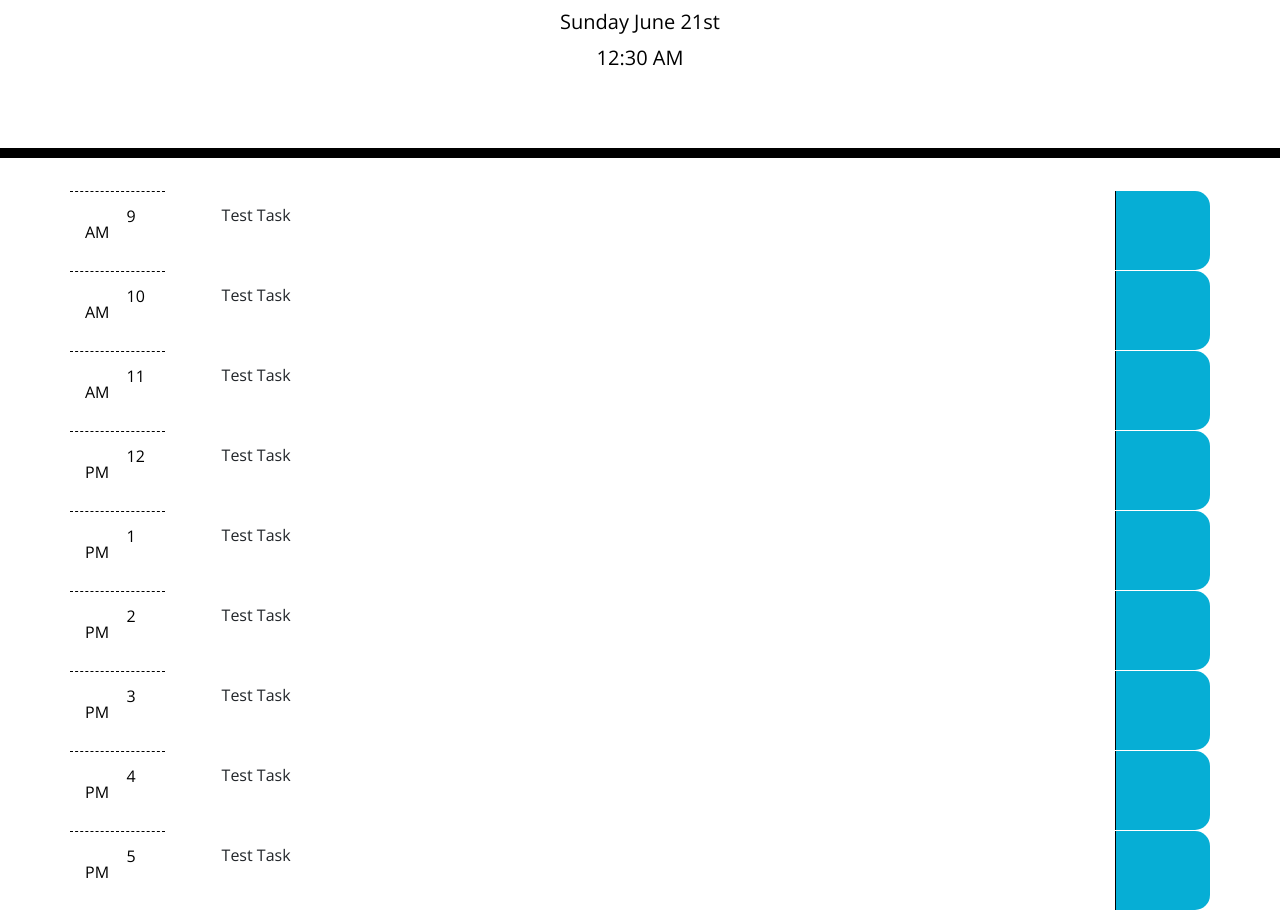
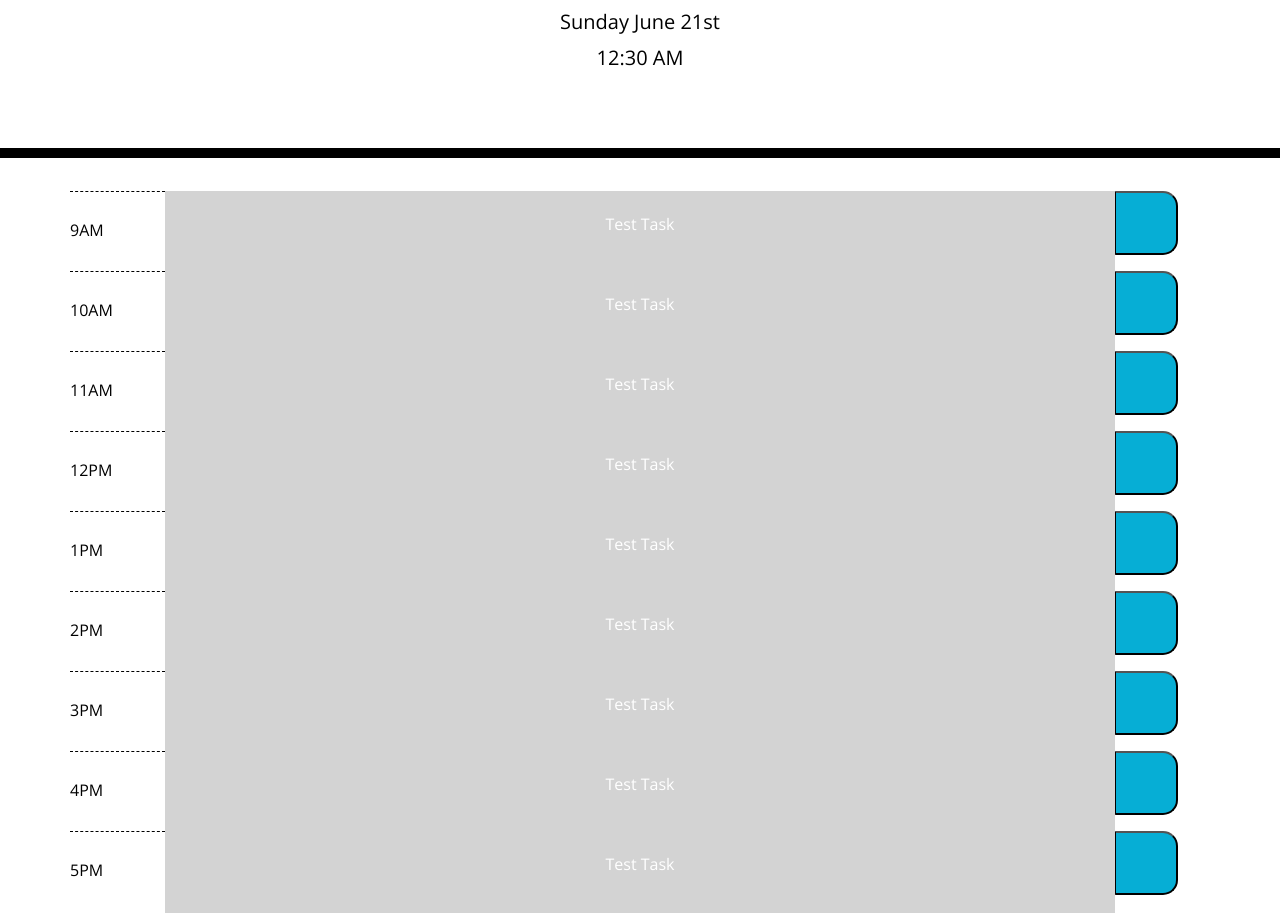
Before and after one commit to josephptflanagan/200621-Work-Day-Scheduler, a plain HTML site: page index.html in a window 1280 px wide. Shown: the part 182-1095 px from the top of the page. Drawn offline with nearby package versions, Linux system fonts and the light colour scheme; a web font is replaced by a local one.

Commit message:
dynamic task boxes added

```diff
--- a/assets/css/style.css
+++ b/assets/css/style.css
@@ -10,7 +10,13 @@ textarea{
   resize: none;
   color: #000000;
   border-left: 1px solid black;
-  padding: 10px;
+  padding: 25px;
+  margin: auto;
+}
+
+p{
+  margin-top: auto;
+  text-align: center;
 }
 
 .jumbotron {
@@ -26,6 +32,7 @@ textarea{
 }
 
 .description{
+  padding: 25px;
   white-space: pre-wrap;
 }
 
@@ -44,6 +51,7 @@ textarea{
   background-color: #ffffff;
   color: #000000;
   border-top: 1px dashed #000000;
+  padding: 30px;
 }
 
 .past {
@@ -68,9 +76,18 @@ textarea{
   background-color: #06AED5;
   color: white;
   text-align: center;
+  background-size: auto;
+  margin-top:auto;
+  margin-left:0px;
+  padding: 30px 30px 30px 30px;
 }
 
 .saveBtn i:hover {
   font-size: 20px;
   transition: all .3s ease-in-out;
 }
+
+.col-1 {
+  padding-left: 0px !important;
+  padding-right: 0px !important;
+}
--- a/assets/js/script.js
+++ b/assets/js/script.js
@@ -1,11 +1,94 @@
-var currentDay = document.getElementById("currentDay");
-var currentTime = document.getElementById("currentTime");
-$(currentTime).text("");
+var tasks = {};
+var hours=["9AM", "10AM", "11AM", "12PM", "1PM", "2PM", "3PM", "4PM", "5PM"];
+
+$("#currentDay").text(moment().format('dddd MMMM Do'));
 
 
-$(currentDay).text(moment().format('dddd MMMM Do'));
+var colorUpdater = function(time){
+    var hour = parseInt((time.split(":"))[0]) + 3;
+    for(var i = 0; i<hours.length;i++){
+        var currentTask =  $("#task-"+i).parent();
+       if(i < hour){
+        currentTask.removeClass("present")
+        currentTask.removeClass("future")
+        currentTask.addClass("past")
+       }
+       else if(i== hour){
+        currentTask.removeClass("past")
+        currentTask.removeClass("future")
+        currentTask.addClass("present")
+       }
+       else if(i> hour){
+        currentTask.removeClass("past")
+        currentTask.removeClass("present")
+        currentTask.addClass("future")
+       }
+
+    }
+};
 
 setInterval(function(){
+    //Local Time
     var time = moment().format('LT');
-    $(currentTime).text(time);
+    $("#currentTime").text(time);
+    colorUpdater(time);
 }, 1000);
+
+//initialize time block function
+var createTimeBlocks = function(){
+
+    //loop through work hours
+    for(i=0; i<hours.length;i++){
+
+        //create hour
+        var hour = $("<div>")
+            .addClass("col-1 hour")
+            .text(hours[i]);
+
+        //create task
+        var task = $("<p>")
+            .addClass("description")
+            .attr("id", "task-" + i)
+            .text("Test Task");
+
+        var taskBox = $("<div>")
+            .addClass('col-10 textarea past')
+            .append(task);
+
+        //create save button
+        var buttonLogo = $("<span>")
+            .addClass("oi oi-lock-unlocked")
+
+        var button = $("<button>")
+            .addClass("saveBtn")
+            .append(buttonLogo);
+
+        var saveButton = $("<div>")
+            .addClass("col-1")
+            .attr("id", "save-" + i)
+            .append(button);
+
+        //append hour, task, button to row
+        var row = $("<div>")
+            .addClass("row")
+            .append(hour, taskBox, saveButton)
+
+            //append row to container
+        $("#timeBlockHolder").append(row);
+
+        //check localStorage for data
+        //if localStorage exists, populate task
+    }
+    $(".saveBtn").on("click", function(){
+        console.log("save button clicked");
+        //console.log(this);
+        //console.log($(this).parent());
+        var text = $(this).parent().siblings().attr("id", "task-");
+        var time = $(this).parent().attr("id");
+        console.log(text);
+        console.log(time);
+        localStorage.setItem(time, text);
+    });
+}
+
+createTimeBlocks();
--- a/index.html
+++ b/index.html
@@ -41,107 +41,8 @@
       <p id="currentDay" class="lead"></p>
       <p id="currentTime" class="lead current-time"></p>
     </header>
-    <div class="container">
-      <!-- Timeblocks go here -->
-      <div class="row">
-        <div class="col-1 hour">
-          9 AM
-        </div>
-        <div class="col-10 textarea" id="0">
-          Test Task
-        </div>
-        <div class="col-1 saveBtn">
-          <span class="oi oi-lock-unlocked"></span>
-        </div>
-      </div>
-      <div class="row">
-        <div class="col-1 hour">
-          10 AM
-        </div>
-        <div class="col-10 textarea" id="1">
-          Test Task
-        </div>
-        <div class="col-1 saveBtn">
-          <span class="oi oi-lock-unlocked"></span>
-        </div>
-      </div>
-      <div class="row">
-        <div class="col-1 hour">
-          11 AM
-        </div>
-        <div class="col-10 textarea" id="2">
-          Test Task
-        </div>
-        <div class="col-1 saveBtn">
-          <span class="oi oi-lock-unlocked"></span>
-        </div>
-      </div>
-      <div class="row">
-        <div class="col-1 hour">
-          12 PM
-        </div>
-        <div class="col-10 textarea" id="3">
-          Test Task
-        </div>
-        <div class="col-1 saveBtn">
-          <span class="oi oi-lock-unlocked"></span>
-        </div>
-      </div>
-      <div class="row">
-        <div class="col-1 hour">
-          1 PM
-        </div>
-        <div class="col-10 textarea" id="4">
-          Test Task
-        </div>
-        <div class="col-1 saveBtn">
-          <span class="oi oi-lock-unlocked"></span>
-        </div>
-      </div>
-      <div class="row">
-        <div class="col-1 hour">
-          2 PM
-        </div>
-        <div class="col-10 textarea" id="5">
-          Test Task
-        </div>
-        <div class="col-1 saveBtn">
-          <span class="oi oi-lock-unlocked"></span>
-        </div>
-      </div>
-      <div class="row">
-        <div class="col-1 hour">
-          3 PM
-        </div>
-        <div class="col-10 textarea" id="6">
-          Test Task
-        </div>
-        <div class="col-1 saveBtn">
-          <span class="oi oi-lock-unlocked"></span>
-        </div>
-      </div>
-      <div class="row">
-        <div class="col-1 hour">
-          4 PM
-        </div>
-        <div class="col-10 textarea" id="7">
-          Test Task
-        </div>
-        <div class="col-1 saveBtn">
-          <span class="oi oi-lock-unlocked"></span>
-        </div>
-      </div>
-      <div class="row">
-        <div class="col-1 hour">
-          5 PM
-        </div>
-        <div class="col-10 textarea" id="8">
-          Test Task
-        </div>
-        <div class="col-1 saveBtn">
-          <span class="oi oi-lock-unlocked"></span>
-        </div>
-      </div>
+    <div class="container" id="timeBlockHolder">
+      <!-- Timeblocks go here-->
     </div>
 
      <!--JQUERY-->
```
